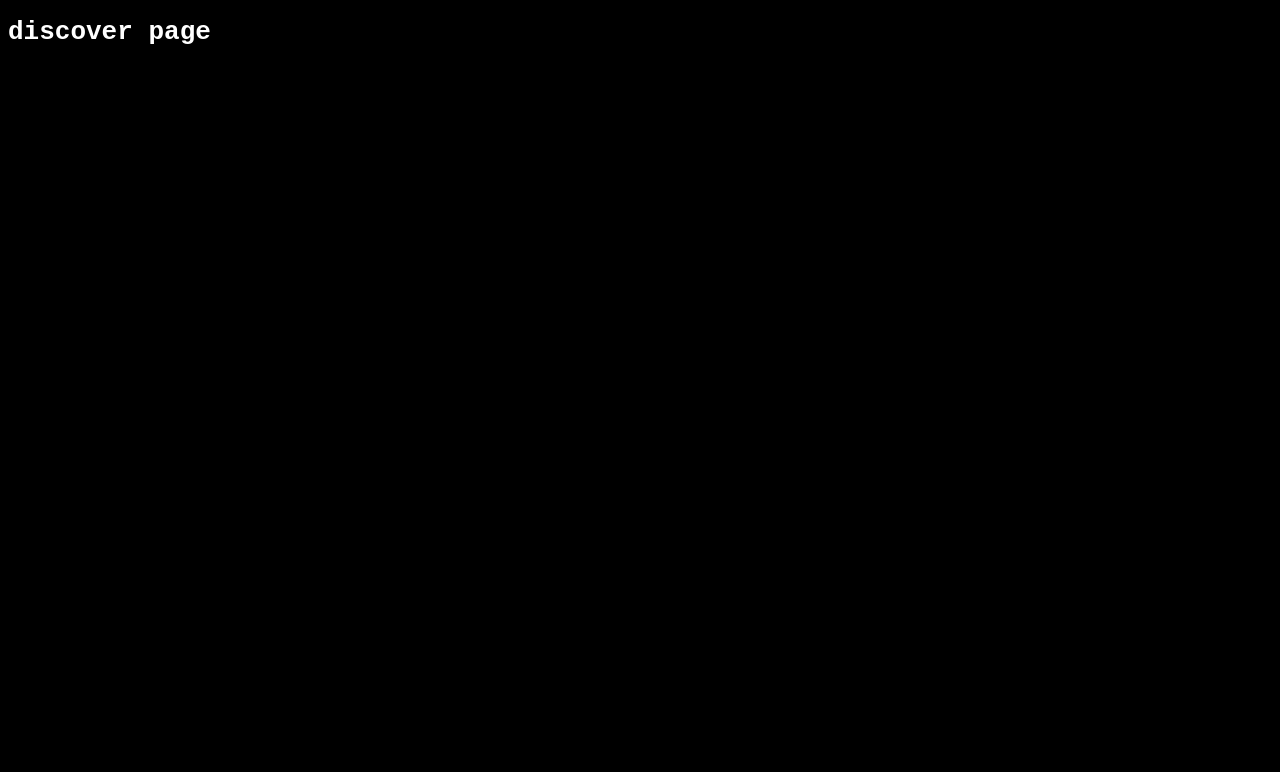
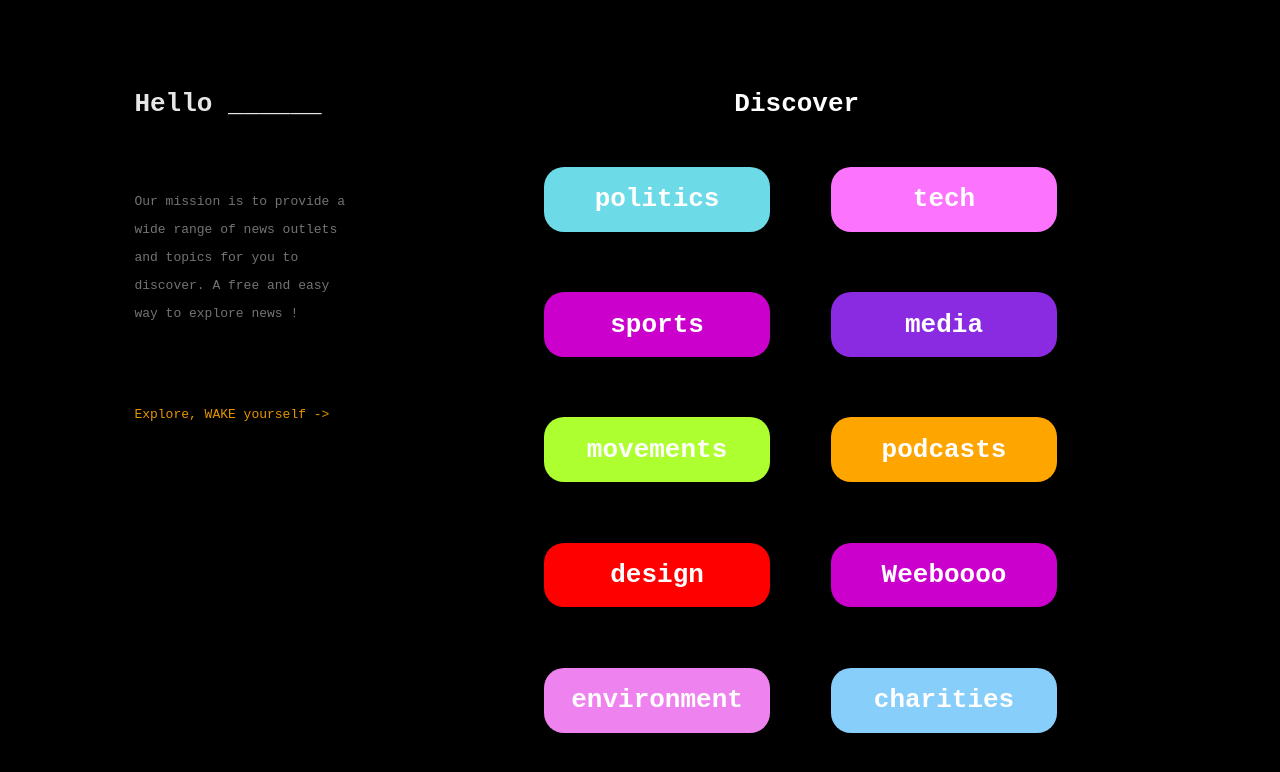
Before and after one commit to viaduct12/project-3, a React (Create React App) app in the folder lmn/: page /Discover in a window 1280 px wide. Shown: the top 772 px of the page. Built offline with nearby package versions, Linux system fonts and the light colour scheme.

Commit message:
completed UI of discover

```diff
--- a/lmn/src/pages/Discover/Discover.js
+++ b/lmn/src/pages/Discover/Discover.js
@@ -1,11 +1,101 @@
 import React from "react";
+import './style.css';
 
-function Discover() {
-    return (
-        <div>
-            <h1>discover page</h1>
-        </div>
-    );
+
+class Discover extends React.Component {
+
+    render() {
+        return (
+            <div id="containerMe">
+
+         <div id="leftBlock">
+            <h1>Hello ______ </h1>
+            <br/>
+            <br/>
+            <br/>
+            <div id="userInfoBlock">
+
+                <p>Our mission is to provide a </p>
+                <p>wide range of news outlets </p>
+                <p>and topics for you to </p>
+                <p>discover. A free and easy </p>
+                <p>way to explore news !</p>
+                <br/>
+                <br/>
+                <br/>
+                <br/>
+                <p id="explore">Explore, WAKE yourself -> </p>
+            </div>
+            <br/>
+            <br/>
+
+         </div>
+
+         <div id="rightBlock">
+            <h1 id="titleFav">Discover</h1>
+
+
+            {/* -------------------ROW 1---------------- */}
+            <div id="row1">
+                <div class="column" id="row1L">
+                    <h1>politics</h1>
+                </div>
+
+                <div class="column" id="row1R">
+                    <h1>tech</h1>
+                </div>
+            </div>
+            {/* -------------------ROW 1---------------- */}
+
+            {/* -------------------ROW 2---------------- */}
+            <div id="row2">
+                <div class="column" id="row2L">
+                    <h1>sports</h1>
+                </div>
+
+                <div class="column" id="row2R">
+                    <h1>media</h1>
+                </div>
+            </div>
+            {/* -------------------ROW 2---------------- */}
+            {/* -------------------ROW 3---------------- */}
+            <div id="row3">
+                <div class="column" id="row3L">
+                    <h1>movements</h1>
+                </div>
+
+                <div class="column" id="row3R">
+                    <h1>podcasts</h1>
+                </div>
+            </div>
+            {/* -------------------ROW 3---------------- */}
+            {/* -------------------ROW 4---------------- */}
+            <div id="row4">
+                <div class="column" id="row4L">
+                    <h1>design</h1>
+                </div>
+
+                <div class="column" id="row4R">
+                    <h1>Weeboooo</h1>
+                </div>
+            </div>
+            {/* -------------------ROW 4---------------- */}
+            {/* -------------------ROW 5---------------- */}
+            <div id="row5">
+                <div class="column" id="row5L">
+                    <h1>environment</h1>
+                </div>
+
+                <div class="column" id="row5R">
+                    <h1>charities</h1>
+                </div>
+            </div>
+            {/* -------------------ROW 5---------------- */}
+         </div>
+
+            </div>
+        );
+    }
 }
 
 export default Discover;
--- a/lmn/src/pages/Discover/style.css
+++ b/lmn/src/pages/Discover/style.css
@@ -0,0 +1,173 @@
+
+#leftBlock {
+    border-radius: 40px;
+    font-family: monospace;
+    color: grey;
+    text-align: left;
+    float: left;
+    height: 200%;
+    width: 30%;
+    opacity: 0.9;
+    margin-top: 5%;
+    margin-left: 10%;
+
+    /* display: inline-block; */
+}
+
+#Uinfo {
+    border-radius: 25px;
+    background-color: lightslategray;
+    opacity: 0.8;
+    color: white;
+    font-family: monospace;
+    height: 70%;
+}
+
+h1, h2 {
+    color: white;
+}
+
+#titleFav {
+    margin-left: -25%;
+}
+#rightBlock {
+
+    font-family: monospace;
+    color: lightslategray;
+    display: inline-block;
+    text-align: center;
+    margin-top: 5%;
+    margin-left: 0%;
+    height: 100%;
+    width: 59%;
+    /* margin-top: -20%; */
+    /* z-index:999; */
+    position: fixed;
+
+
+}
+
+.column {
+    float: left;
+    width: 50%;
+}
+
+/* Clear floats after the columns */
+.container:after {
+    content: "";
+    display: table;
+    clear: both;
+}
+
+
+
+
+#row1L {
+    border-radius: 20px;
+    background-color:#6CDAE7;
+    flex: 0 0 65%;
+    height: 40%;
+    width: 30%;
+    /* margin: 2 5px; */
+    margin: 4%;
+    float: left;
+}
+
+#row2L {
+    border-radius: 20px;
+    background-color: #cc00cc ;
+    flex: 0 0 65%;
+    height: 40%;
+    width: 30%;
+    /* margin: 2 5px; */
+    margin: 4%;
+    float: left;
+}
+
+#row3L {
+    border-radius: 20px;
+    background-color: greenyellow;
+    flex: 0 0 65%;
+    height: 40%;
+    width: 30%;
+    /* margin: 2 5px; */
+    margin: 4%;
+    float: left;
+}
+
+#row4L {
+    border-radius: 20px;
+    background-color: red ;
+    flex: 0 0 65%;
+    height: 40%;
+    width: 30%;
+    /* margin: 2 5px; */
+    margin: 4%;
+    float: left;
+}
+
+#row5L {
+    border-radius: 20px;
+    background-color: violet ;
+    flex: 0 0 65%;
+    height: 40%;
+    width: 30%;
+    /* margin: 2 5px; */
+    margin: 4%;
+    float: left;
+}
+
+#row1R {
+    border-radius: 20px;
+    background-color: #FC74FD;
+    flex: 1;
+    height: 40%;
+    margin: 4%;
+    float: left;
+    width: 30%;
+}
+
+#row2R {
+    border-radius: 20px;
+    background-color: blueviolet;
+    flex: 1;
+    height: 40%;
+    margin: 4%;
+    float: left;
+    width: 30%;
+}
+
+#row3R {
+    border-radius: 20px;
+    background-color: orange;
+    flex: 1;
+    height: 40%;
+    margin: 4%;
+    float: left;
+    width: 30%;
+}
+
+#row4R {
+    border-radius: 20px;
+    background-color: #cc00cc;
+    flex: 1;
+    height: 40%;
+    margin: 4%;
+    float: left;
+    width: 30%;
+}
+
+#row5R {
+    border-radius: 20px;
+    background-color: lightskyblue;
+    flex: 1;
+    height: 40%;
+    margin: 4%;
+    float: left;
+    width: 30%;
+}
+
+
+#explore {
+    color: orange;
+}
--- a/lmn/src/pages/Me/Me.js
+++ b/lmn/src/pages/Me/Me.js
@@ -9,6 +9,7 @@ class Me extends React.Component {
 
          <div id="leftBlock">
             <h1>Hello ______ </h1>
+            <br/>
             <br/>
             <br/>
             <div id="userInfoBlock">
@@ -34,11 +35,11 @@ class Me extends React.Component {
             {/* -------------------ROW 1---------------- */}
             <div id="row1">
                 <div class="column" id="row1L">
-                    <h1>stuff</h1>
+                    <h1>movements</h1>
                 </div>
 
                 <div class="column" id="row1R">
-                    <h1>yooooo</h1>
+                    <h1>tech</h1>
                 </div>
             </div>
             {/* -------------------ROW 1---------------- */}
@@ -46,11 +47,11 @@ class Me extends React.Component {
             {/* -------------------ROW 2---------------- */}
             <div id="row2">
                 <div class="column" id="row2L">
-                    <h1>stuff</h1>
+                    <h1>politics</h1>
                 </div>
 
                 <div class="column" id="row2R">
-                    <h1>yooooo</h1>
+                    <h1>weeAbooo</h1>
                 </div>
             </div>
             {/* -------------------ROW 2---------------- */}
```
